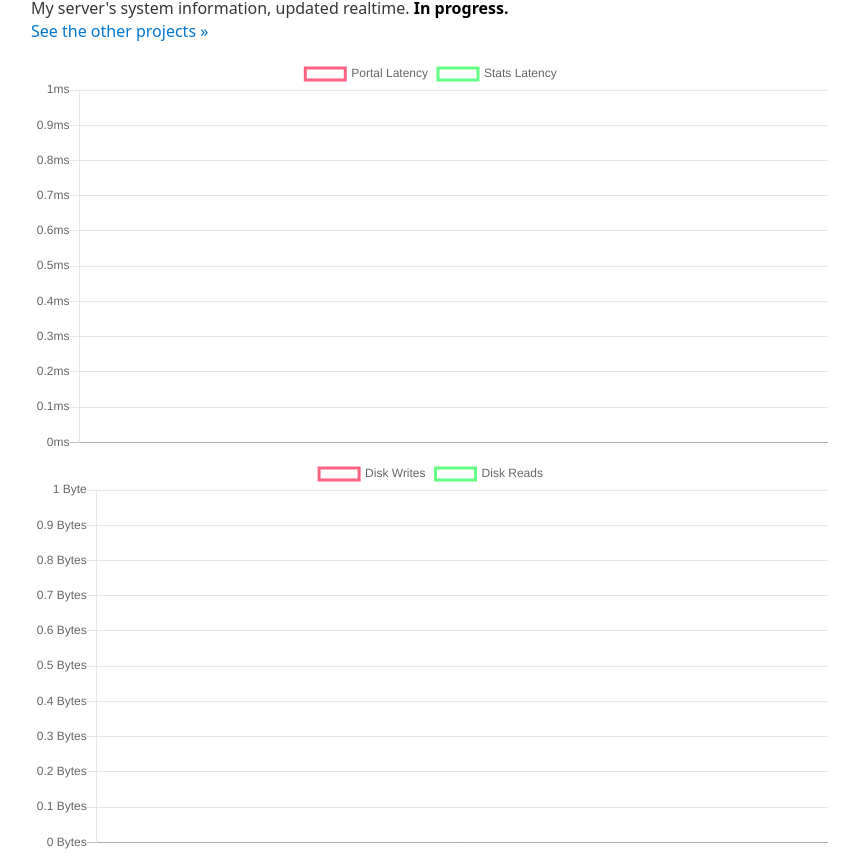
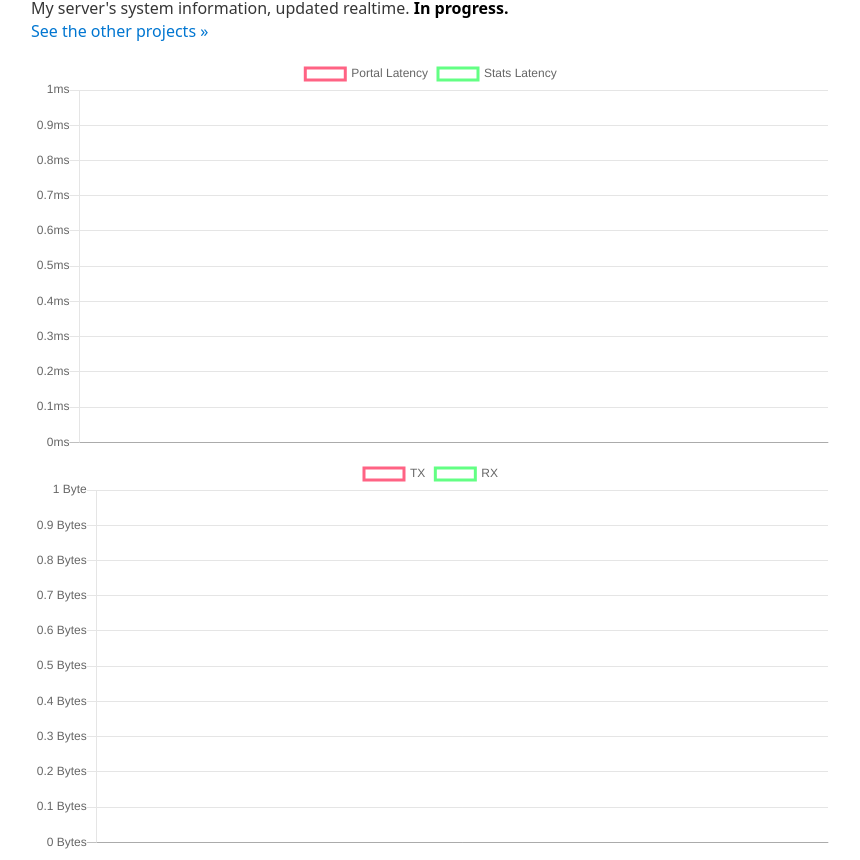
Before and after one commit to kognise/portal, a website: page stats/static/index.html in a window 1280 px wide. Shown: the part 92-952 px from the top of the page, without its empty margins (209-1069 px from the left). Drawn offline with nearby package versions, Linux system fonts and the light colour scheme; no server answers.

Commit message:
Add network usage

```diff
--- a/stats/static/index.html
+++ b/stats/static/index.html
@@ -15,6 +15,7 @@
     </p>
 
     <canvas id='latency-chart'></canvas>
+    <canvas id='network-chart'></canvas>
     <canvas id='disk-chart'></canvas>
 
     <div class='container'>
--- a/stats/static/script.js
+++ b/stats/static/script.js
@@ -88,6 +88,37 @@ const latencyChart = new Chart(document.getElementById('latency-chart'), {
   }
 })
 
+const networkChart = new Chart(document.getElementById('network-chart'), {
+  type: 'line',
+  data: {
+    labels: [],
+    datasets: [{
+      label: 'TX',
+      backgroundColor: 'transparent',
+      borderColor: '#ff6384',
+      data: []
+    },
+    {
+      label: 'RX',
+      backgroundColor: 'transparent',
+      borderColor: '#63ff84',
+      data: []
+    }]
+  },
+  options: {
+    scales: {
+      yAxes: [{
+        ticks: {
+          callback(value) {
+            return formatBytes(value)
+          },
+          suggestedMin: 0
+        }
+      }]
+    }
+  }
+})
+
 const diskChart = new Chart(document.getElementById('disk-chart'), {
   type: 'line',
   data: {
@@ -120,7 +151,7 @@ const diskChart = new Chart(document.getElementById('disk-chart'), {
 })
 
 const socket = io({ path: '/stats/io' })
-socket.on('stats', ({ usedMemory, freeMemory, portalLatency, statsLatency, readIo, writeIo }) => {
+socket.on('stats', ({ usedMemory, freeMemory, portalLatency, statsLatency, readIo, writeIo, networkRx, networkTx }) => {
   console.log('> Got stats')
   const now = new Date().toLocaleTimeString()
 
@@ -157,8 +188,19 @@ socket.on('stats', ({ usedMemory, freeMemory, portalLatency, statsLatency, readI
   diskChart.data.datasets[0].data.push(writeIo)
   diskChart.data.datasets[1].data.push(readIo)
 
+  if (networkChart.data.datasets[0].data.length >= history) {
+    networkChart.data.labels.splice(0, 1)
+    networkChart.data.datasets[0].data.splice(0, 1)
+    networkChart.data.datasets[1].data.splice(0, 1)
+  }
+
+  networkChart.data.labels.push(now)
+  networkChart.data.datasets[0].data.push(networkTx)
+  networkChart.data.datasets[1].data.push(networkRx)
+
   memoryChart.update()
   memoryPieChart.update()
   latencyChart.update()
   diskChart.update()
+  networkChart.update()
 })
```
Also changed, not shown: stats/index.js (+7 -2 lines).
